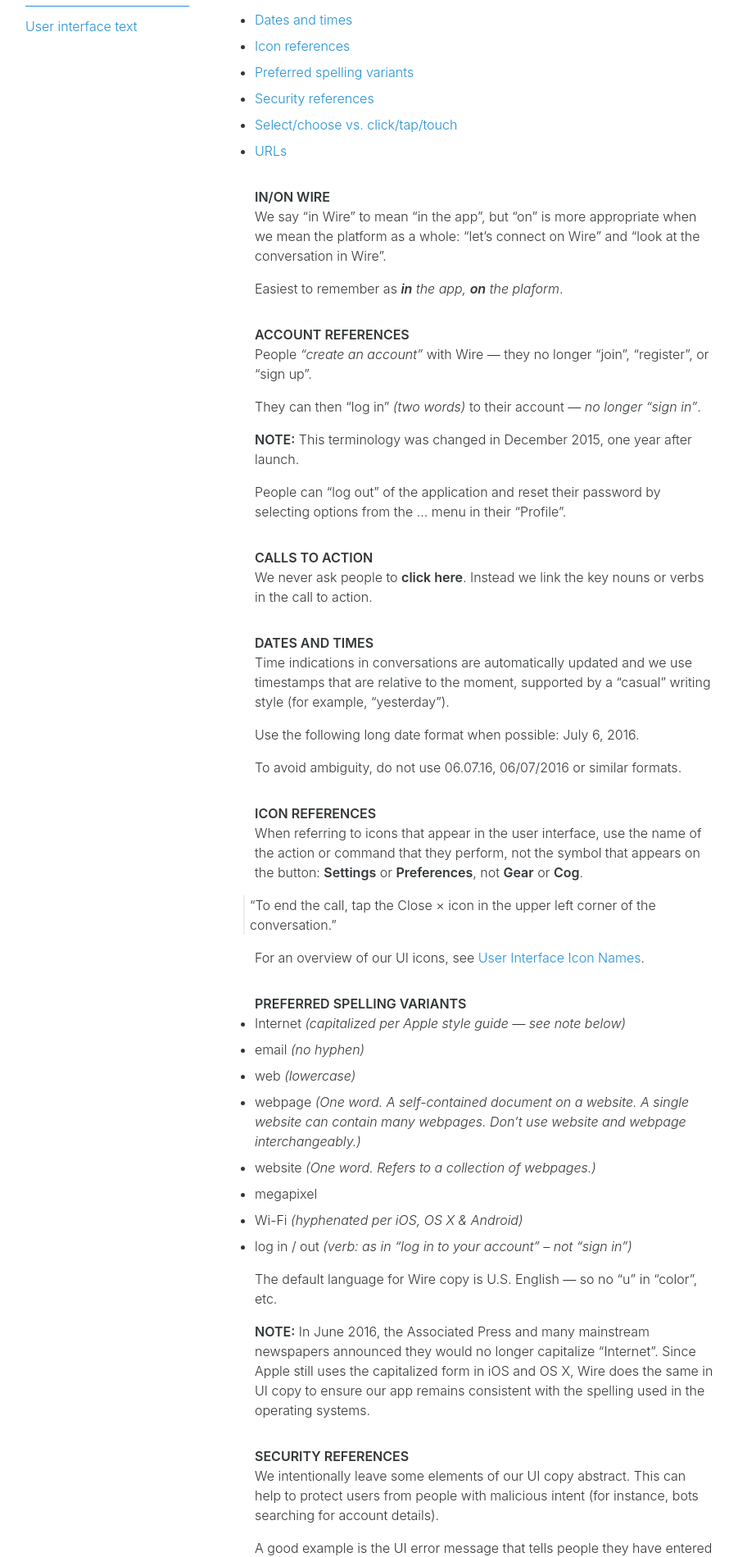
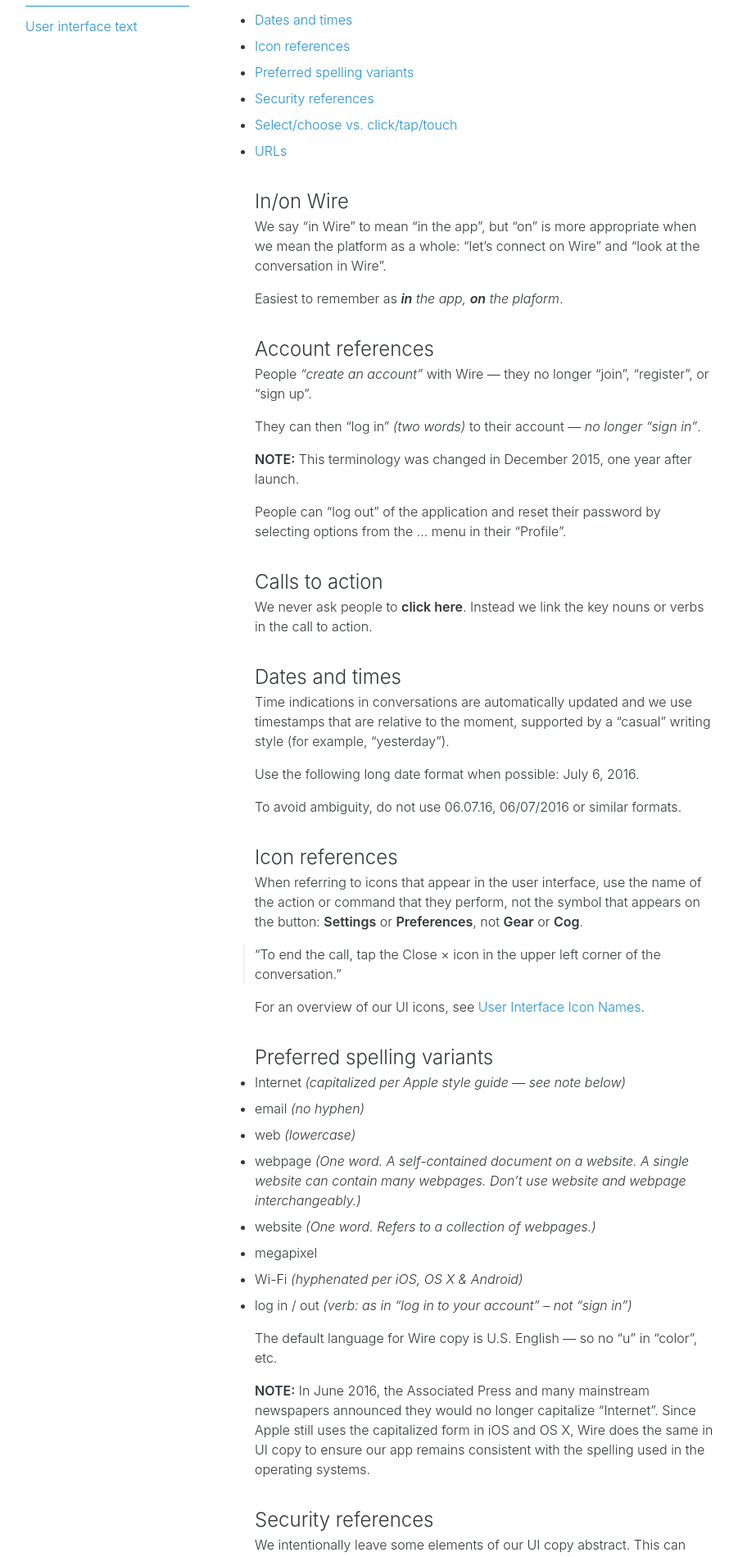
Before and after one commit to wireapp/brand, a Jekyll site: the page built from writing/usage/index.md, in a window 1280 px wide. Shown: the part 584-2483 px from the top of the page at 82% size, without its empty margins (189-1090 px from the left). Built offline with Jekyll 4.4.1, drawn with Linux system fonts in a browser that asks for light colours.

Commit message:
Typography adjustments

```diff
--- a/_sass/_type.scss
+++ b/_sass/_type.scss
@@ -24,21 +24,22 @@
 h2 {
   margin-top: 2rem;
   font-size: 1.5rem;
-  font-weight: 300;
+  font-weight: 600;
 
-  &:first-child { margin-top: 0; font-weight: 600; }
+  &:first-child { margin-top: 0; }
 }
 
 h3 {
   margin-top: 2rem;
+  font-size: 1.5rem;
+  font-weight: 300;
+}
+
+h4 {
+  margin-top: 2rem;
   font-size: 1rem;
   font-weight: 600;
   text-transform: uppercase;
-}
-
-h4, h5, h6 {
-  margin-top: 2rem;
-  font-size: 1rem;
 }
 
 strong, b { font-weight: 600; }
@@ -95,7 +96,7 @@
 }
 
 blockquote {
-  padding: 0 0 0 6px;
+  padding: 0 0 0 12px;
   margin: 1rem 0 1rem -14px;
   border-left: 2px solid $graphite-light;
 }
```
